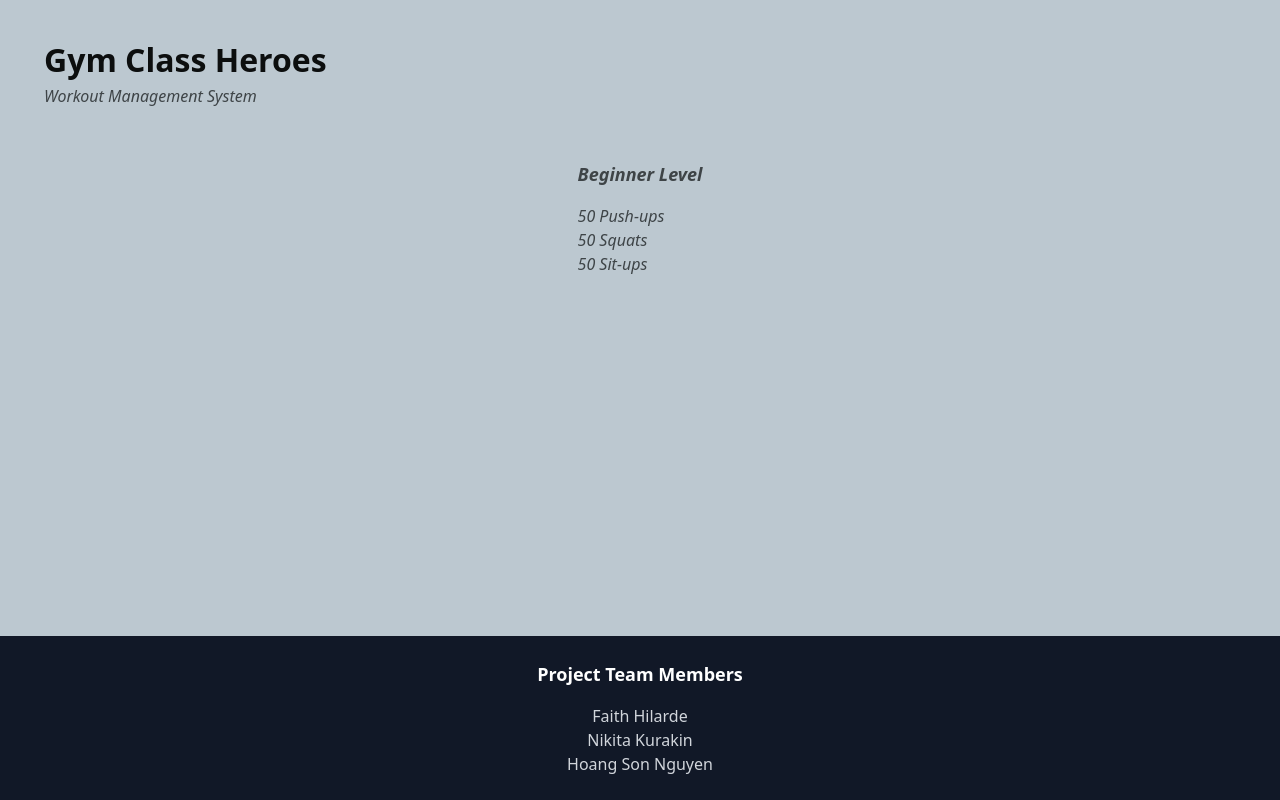
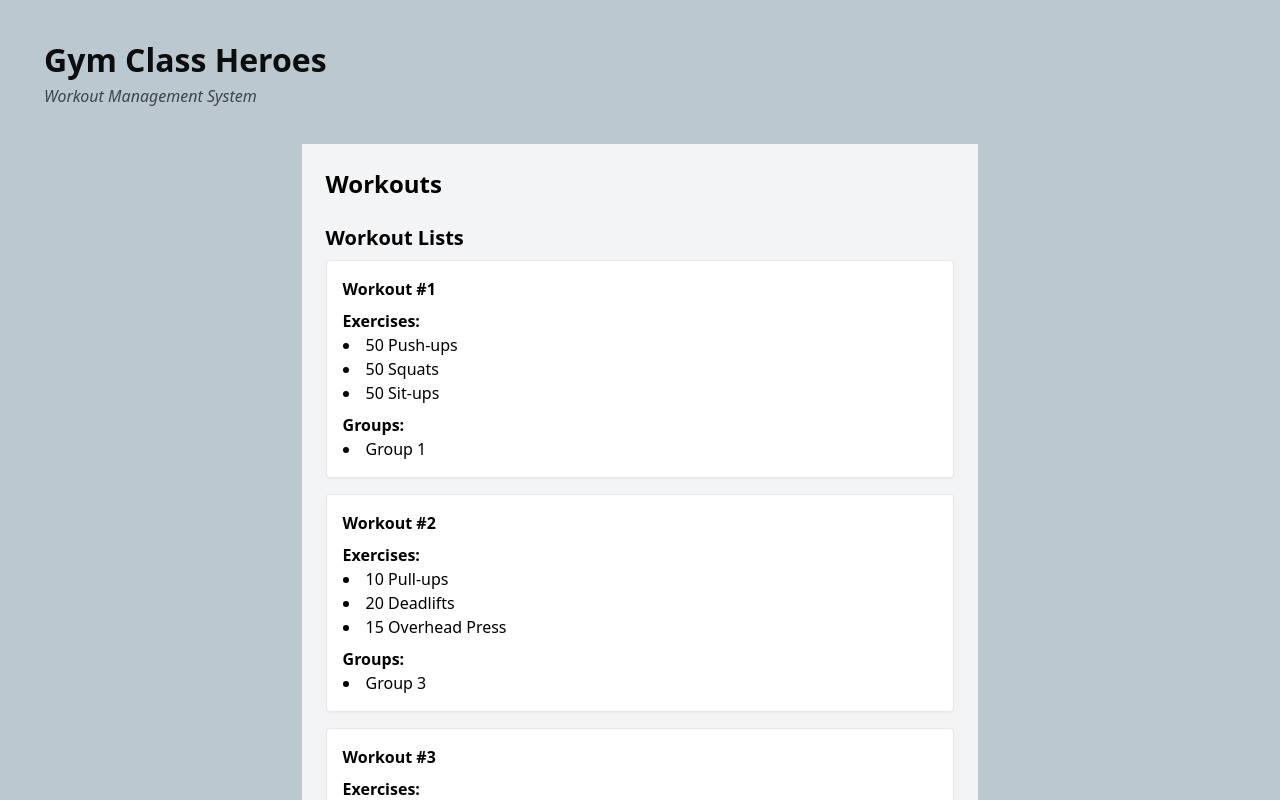
Before and after one commit to nikitakurakinGit/full-stack, a React (Vite) app in the folder gym-class-heroes/: page /workouts in a window 1280 px wide. Shown: the top 800 px of the page. Built offline with nearby package versions, Linux system fonts and the light colour scheme.

Commit message:
Fix workoutsPage to allow adding workout lists using usestate

```diff
--- a/gym-class-heroes/src/App.tsx
+++ b/gym-class-heroes/src/App.tsx
@@ -6,6 +6,7 @@ import CoachesPage from './pages/CoachesPage';
 import { Layout } from './components/layout/layout';
 import { athleteData } from './data/athleteData';
 import { coachData } from './data/coachData';
+import { workoutData } from './data/workoutData';
 
 function App() {
   return (
@@ -21,8 +22,8 @@ function App() {
               path='workouts'
               element={
                 <WorkoutsPage
-                  title="Beginner Level"
-                  workouts={["50 Push-ups", "50 Squats", "50 Sit-ups"]}/>}/>
+                  title="Workouts"
+                  workouts={workoutData}/>}/>
 
             <Route
                 path='coaches'
--- /dev/null
+++ b/gym-class-heroes/src/components/interface/workoutsInterface.tsx
@@ -0,0 +1,5 @@
+export interface WorkoutsInterface {
+    id: number;
+    workout: string[];
+    groups?: string[];
+}
--- /dev/null
+++ b/gym-class-heroes/src/components/workouts/workouts.tsx
@@ -0,0 +1,95 @@
+// this will allow users to add new workout to the list
+import { useState } from "react";
+
+export interface WorkoutsInterface {
+    id: number;
+    workout: string[];
+    groups?: string[];
+}
+
+function WorkoutListStateExamplePage() {
+
+    const [workouts, setWorkouts] = useState<WorkoutsInterface[]>([]);
+    const [nextId, setNextId] = useState(1);
+    const [exerciseInput, setExerciseInput] = useState("");
+    const [groupInput, setGroupInput] = useState("");
+
+    const addWorkout = () => {
+        if (!exerciseInput.trim()) return;
+
+        const newWorkout: WorkoutsInterface = {
+            id: nextId,
+            workout: exerciseInput.split(",").map(e => e.trim()),
+            groups: groupInput
+                ? groupInput.split(",").map(g => g.trim())
+                : undefined
+        };
+
+        setWorkouts(old => [...old, newWorkout]);
+        setNextId(id => id + 1);
+        setExerciseInput("");
+        setGroupInput("");
+    };
+
+    return (
+        <>
+            <header>
+                <h1>Add Workout Lists</h1>
+            </header>
+
+            <main>
+                <section>
+                    <h2>Add New Workout</h2>
+
+                    <input
+                        type="text"
+                        placeholder="Exercises (comma separated)"
+                        value={exerciseInput}
+                        onChange={(e) => setExerciseInput(e.target.value)}
+                    />
+
+                    <input
+                        type="text"
+                        placeholder="Groups (optional, comma separated)"
+                        value={groupInput}
+                        onChange={(e) => setGroupInput(e.target.value)}
+                    />
+
+                    <button onClick={addWorkout}>
+                        Add Workout
+                    </button>
+                </section>
+
+                <section>
+                    <h2>Workout Lists</h2>
+
+                    <ul>
+                        {workouts.map(w => (
+                            <li key={w.id}>
+                                <strong>Workout #{w.id}</strong>
+                                <ul>
+                                    {w.workout.map((exercise, index) => (
+                                        <li key={index}>{exercise}</li>
+                                    ))}
+                                </ul>
+
+                                {w.groups && (
+                                    <>
+                                        <em>Groups:</em>
+                                        <ul>
+                                            {w.groups.map((group, index) => (
+                                                <li key={index}>{group}</li>
+                                            ))}
+                                        </ul>
+                                    </>
+                                )}
+                            </li>
+                        ))}
+                    </ul>
+                </section>
+            </main>
+        </>
+    );
+}
+
+export default WorkoutListStateExamplePage;
--- /dev/null
+++ b/gym-class-heroes/src/data/workoutData.tsx
@@ -0,0 +1,29 @@
+import type { WorkoutsInterface } from '../components/interface/workoutsInterface';
+
+export const workoutData: WorkoutsInterface[] = [
+  {
+    id: 1,
+    workout: ["50 Push-ups", "50 Squats", "50 Sit-ups"],
+    groups: ["Group 1"]
+  },
+  {
+    id: 2,
+    workout: ["10 Pull-ups", "20 Deadlifts", "15 Overhead Press"],
+    groups: ["Group 3"]
+  },
+  {
+    id: 3,
+    workout: ["5 km Run", "30 Min Cycling", "15 Burpees"],
+    groups: ["Group 2"]
+  },
+  {
+    id: 4,
+    workout: ["20 Lunges", "50 Mountain Climbers", "10 Plank Holds (1 min)"],
+    groups: ["Group 3"]
+  },
+  {
+    id: 5,
+    workout: ["30 Jumping Jacks", "20 Bench Press", "15 Bicep Curls"],
+    groups: ["Group 1"]
+  }
+];
--- a/gym-class-heroes/src/pages/WorkoutsPage.tsx
+++ b/gym-class-heroes/src/pages/WorkoutsPage.tsx
@@ -1,16 +1,107 @@
-// src/components/workouts/workouts.tsx
+// src/pages/WorkoutsPage.tsx
+import { useState } from "react";
+import type { WorkoutsInterface } from "../components/interface/workoutsInterface";
 
-export default function WorkoutsPage({title, workouts }: {title: string; workouts: string[] }) {
-    return (
-        <section className="bg-[#bcc8d0] text-[#0c0e0e] px-6 py-4">
-            <div className="text-base text-[#3e4447] italic">
-                <h4 className="text-lg font-semibold mb-4">{title}</h4>
-                {workouts.map((w, index) => (
-                    <p key={index} className="text-base text-[#3e4447] italic">
-                        {w}
-                    </p>
-                ))}
-            </div>
-        </section>
-    );
+type WorkoutsPageProps = {
+  title: string;
+  workouts: WorkoutsInterface[];
+};
+
+export default function WorkoutsPage({ title, workouts }: WorkoutsPageProps) {
+
+  // State starts with the default workouts
+  const [workoutList, setWorkoutList] = useState<WorkoutsInterface[]>(workouts);
+  const [nextId, setNextId] = useState(workouts.length + 1);
+  const [exerciseInput, setExerciseInput] = useState("");
+  const [groupInput, setGroupInput] = useState("");
+
+  const addWorkout = () => {
+    if (!exerciseInput.trim()) return;
+
+    const newWorkout: WorkoutsInterface = {
+      id: nextId,
+      workout: exerciseInput.split(",").map(e => e.trim()),
+      groups: groupInput
+        ? groupInput.split(",").map(g => g.trim())
+        : undefined
+    };
+
+    setWorkoutList(prev => [...prev, newWorkout]);
+    setNextId(prev => prev + 1);
+    setExerciseInput("");
+    setGroupInput("");
+  };
+
+  return (
+    <section className="p-6 bg-gray-100 min-h-screen">
+      <header className="mb-6">
+        <h1 className="text-2xl font-bold">{title}</h1>
+      </header>
+
+      {/* Display workouts first */}
+      <section className="mb-8">
+        <h2 className="text-xl font-semibold mb-2">Workout Lists</h2>
+
+        {workoutList.length === 0 ? (
+          <p>No workouts added yet.</p>
+        ) : (
+          <ul className="space-y-4">
+            {workoutList.map(w => (
+              <li key={w.id} className="p-4 border rounded bg-white shadow-sm">
+                <strong>Workout #{w.id}</strong>
+
+                <div className="mt-2">
+                  <p className="font-semibold">Exercises:</p>
+                  <ul className="list-disc list-inside">
+                    {w.workout.map((exercise, i) => (
+                      <li key={i}>{exercise}</li>
+                    ))}
+                  </ul>
+                </div>
+
+                {w.groups && (
+                  <div className="mt-2">
+                    <p className="font-semibold">Groups:</p>
+                    <ul className="list-disc list-inside">
+                      {w.groups.map((group, i) => (
+                        <li key={i}>{group}</li>
+                      ))}
+                    </ul>
+                  </div>
+                )}
+              </li>
+            ))}
+          </ul>
+        )}
+      </section>
+
+      {/* Add new workout form at the end */}
+      <section>
+        <h2 className="text-xl font-semibold mb-2">Add New Workout</h2>
+
+        <input
+          type="text"
+          placeholder="Exercises (comma separated)"
+          value={exerciseInput}
+          onChange={(e) => setExerciseInput(e.target.value)}
+          className="border p-2 rounded w-full mb-2"
+        />
+
+        <input
+          type="text"
+          placeholder="Groups (optional, comma separated)"
+          value={groupInput}
+          onChange={(e) => setGroupInput(e.target.value)}
+          className="border p-2 rounded w-full mb-2"
+        />
+
+        <button
+          onClick={addWorkout}
+          className="bg-blue-500 text-white px-4 py-2 rounded hover:bg-blue-600"
+        >
+          Add Workout
+        </button>
+      </section>
+    </section>
+  );
 }
```
